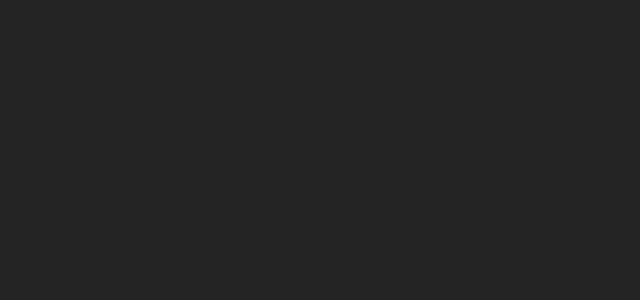
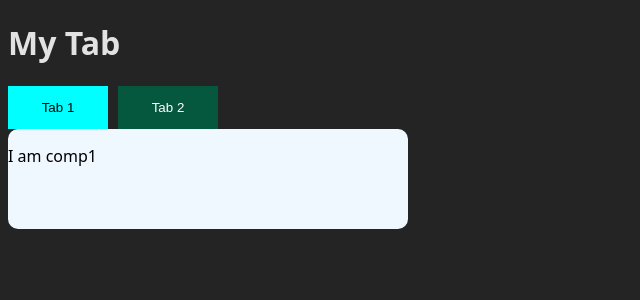
Before and after one commit to Adarsh-kushwaha/machine-coding, a React app: page /tabs in a window 1280 px wide. Before the commit this address had no page. Shown: the top 300 px of the page, without its empty margins (0-640 px from the left). Built offline with nearby package versions, Linux system fonts and the light colour scheme; the HTML template or start-up script is replaced by a standard one.

Commit message:
pushed changes

```diff
--- a/src/App.jsx
+++ b/src/App.jsx
@@ -11,6 +11,7 @@
 import VirtualisedList from './pages/Virtualised-List'
 import ReusableAutoComplete from './pages/ReusableAutoComplete'
 import { Accordion } from './pages/Accordion'
+import { Tabs } from './pages/Tabs'
 
 
 
@@ -28,6 +29,7 @@
           <Route path="/virtualised-list" element={<VirtualisedList />} />
           <Route path='/autocomplete' element={<ReusableAutoComplete />} />
           <Route path='/accordion' element={<Accordion />} />
+          <Route path='/tabs' element={<Tabs />} />
         </Routes>
       </ToastProvider>
     </PopoverProvider>
--- /dev/null
+++ b/src/components/tabs/CustomTab.jsx
@@ -0,0 +1,28 @@
+import { useEffect, useState } from "react"
+import "./tab.css"
+
+export const CustomTab = ({ tabList }) => {
+
+    const [activeTab, setActiveTab] = useState(1)
+
+
+    const handleActiveTab = (id) => {
+        setActiveTab(id)
+    }
+
+    return (
+        <div className="tab-container">
+            <div className="tablist-container" role="tablist" >
+                {tabList.map((tab) => (
+                    <button key={tab.id} onClick={() => handleActiveTab(tab.id)} data-selected={activeTab === tab.id} aria-controls={`content${activeTab}`} id={`tablist${activeTab}`} tabIndex={activeTab === tab.id ? 0 : -1} aria-selected={activeTab === tab.id}>{tab.tab}</button>
+                ))}
+
+            </div>
+            <div className="tab-content" id={`content${activeTab}`} role="tabpanel" tabIndex={0} aria-labelledby={`tablist${activeTab}`}>
+                {tabList.map((tab) => (
+                    activeTab === tab.id && <tab.panel key={tab.id} />
+                ))}
+            </div>
+        </div>
+    )
+}
--- /dev/null
+++ b/src/components/tabs/tab.css
@@ -0,0 +1,42 @@
+.tablist-container {
+    display: flex;
+    align-items: center;
+    /* justify-content: center; */
+    gap: 10px;
+    width: 100%;
+
+}
+
+.tablist-container button {
+    background-color: rgb(5, 88, 61);
+    padding: 14px;
+    width: 100px;
+    border: none;
+    color: white;
+    cursor: pointer;
+}
+
+.tablist-container button:hover {
+    background-color: aqua;
+    color: black;
+}
+
+.tablist-container button[data-selected="true"] {
+    background-color: aqua;
+    color: black;
+}
+
+.tab-container {
+    display: flex;
+    flex-direction: column;
+    width: 100%;
+}
+
+.tab-content {
+    background-color: aliceblue;
+    color: black;
+    width: 400px;
+    height: 100px;
+    display: flex;
+    border-radius: 10px;
+}
--- a/src/pages/Home.jsx
+++ b/src/pages/Home.jsx
@@ -12,6 +12,7 @@
             <Link to="/virtualised-list">Virtualised List</Link>
             <Link to="/autocomplete">Autocomplete</Link>
             <Link to="/accordion">Accordion</Link>
+            <Link to="/tabs">Tabs</Link>
         </div>
     )
 }
--- /dev/null
+++ b/src/pages/Tabs.jsx
@@ -0,0 +1,37 @@
+import { CustomTab } from "../components/tabs/CustomTab"
+
+const comp1 = () => {
+    return (
+        <p>I am comp1</p>
+    )
+}
+
+const comp2 = () => {
+    return (
+        <p>I am comp2</p>
+    )
+}
+
+export const Tabs = () => {
+
+    const tabList = [
+        {
+            id: 1,
+            tab: "Tab 1",
+            panel: comp1
+        },
+        {
+            id: 2,
+            tab: "Tab 2",
+            panel: comp2
+        }
+    ]
+
+
+    return (
+        <>
+            <h1>My Tab</h1>
+            <CustomTab tabList={tabList} />
+        </>
+    )
+}
```
Also changed, not shown: src/components/tabs/TabContent.jsx (added), src/components/tabs/TabList.jsx (added).
